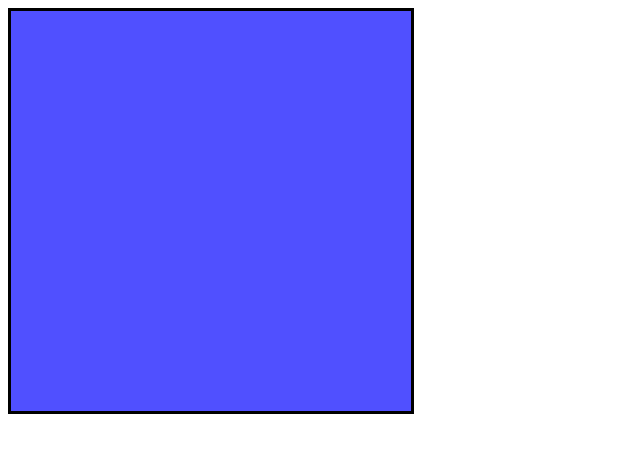
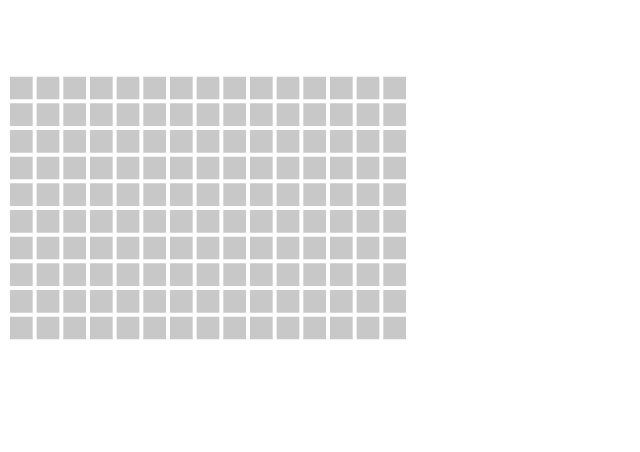
Before and after one commit to zacharypetersen1/Nathair, a plain HTML site: page index.html in a window 1280 px wide. Shown: the whole page, without its empty margins (0-640 px from the left). Drawn offline with Linux system fonts and the light colour scheme.

Commit message:
implimented basic background and grid drawing functions

```diff
--- a/Draw.js
+++ b/Draw.js
@@ -1 +1,68 @@
 //Contains drawing methods for various game objects
+
+//used to create playing grid
+var gridX, gridY;           //origin of grid
+var cellCountW = 15, cellCountH = 10; //number of cells wide and high
+var cellSize;               //size of each cell
+var gridWidth, gridHeight;  //total size of grid
+var gridLnSize;             //size of grid lines
+
+
+//converts RGB value to Hex
+function rgbToHex(r, g, b) {
+    return "#" + ((1 << 24) + (r << 16) + (g << 8) + b).toString(16).slice(1);
+}
+
+//evaluates best grid dimensions to best fit within canvas' size (right now, assuming canvas is square)
+function updGridDimension() {
+
+    //determine the optimal cell size
+    var limitingVal = cellCountW > cellCountH ? cellCountW : cellCountH;
+    cellSize = canvWidth/limitingVal;
+    gridLnSize = Math.round(cellSize*.15);
+    if(gridLnSize == 0)
+        gridLnSize = 1;
+    console.log("cell size: " + cellSize);
+    console.log("canvas size: " + canvWidth);
+    console.log("used size: " + (cellSize*limitingVal));
+
+    //set grid width and height
+    gridWidth = cellSize * cellCountW;
+    gridHeight = cellSize * cellCountH;
+    console.log("grid width: " + gridWidth);
+    console.log("grid height: " + gridHeight);
+
+    //determine the origin point of the grid
+    gridX = cellCountW < limitingVal ? (canvWidth-gridWidth)/2 : 0; //half of the difference between real height and used height
+    gridY = cellCountH < limitingVal ? (canvWidth-gridHeight)/2 : 0;
+    console.log("grid x: " + gridX);
+    console.log("grid y: " + gridY);
+}
+
+function drawBG() {
+    ctx.fillStyle = rgbToHex(255,255,255);
+    ctx.fillRect(0,0, canvWidth, canvHeight);
+    ctx.fillStyle = rgbToHex(200,200,200);
+    ctx.fillRect(gridX,gridY, gridWidth,gridHeight);
+}
+
+function drawGrid() {
+    ctx.strokeStyle = rgbToHex(255,255,255);
+    ctx.lineWidth = gridLnSize;
+
+    var i = 0;
+    for(i; i <= cellCountW; i++) {
+        ctx.beginPath();
+        ctx.moveTo(gridX + cellSize*i, gridY);
+        ctx.lineTo(gridX + cellSize*i, gridY + gridHeight);
+        ctx.stroke();
+    }
+
+    i = 0;
+    for(i; i <= cellCountH; i++) {
+        ctx.beginPath();
+        ctx.moveTo(gridX, gridY + cellSize*i);
+        ctx.lineTo(gridX + gridWidth, gridY + cellSize*i);
+        ctx.stroke();
+    }
+}
--- a/Main.js
+++ b/Main.js
@@ -3,24 +3,25 @@
 $(document).ready(init);
 
 var docWidth, docHeight;
-var width, height;
-var context;
+var canvWidth, canvHeight;
+var ctx;
 
 function init() {
 	console.log("ready");
 	docWidth = $(document).width();
 	docHeight = $(document).height();
-	console.log(docWidth + " " + docHeight);
+	console.log("doc size: " + docWidth + " " + docHeight);
 
 	//get the canvas and context
 	canvas = $("#canvas");
-	context = canvas[0].getContext('2d');
-	width = canvas.width();
-	height = canvas.height();
+	ctx = canvas[0].getContext('2d');
+	canvWidth = canvas.width();
+	canvHeight = canvas.height();
 
 	//draw background
-	context.fillStyle = '#5050ff';
-	context.fillRect(0,0, width,height);
+	updGridDimension();
+	drawBG();
+	drawGrid();
 }
 
 function update() {
--- a/index.html
+++ b/index.html
@@ -9,6 +9,6 @@
         <script src="GameFrame.js"></script>
     </head>
     <body>
-        <canvas width="400" height="400" id="canvas" style="border: solid black"></canvas>
+        <canvas width="400" height="400" id="canvas"></canvas>
     </body>
 </html>
```
